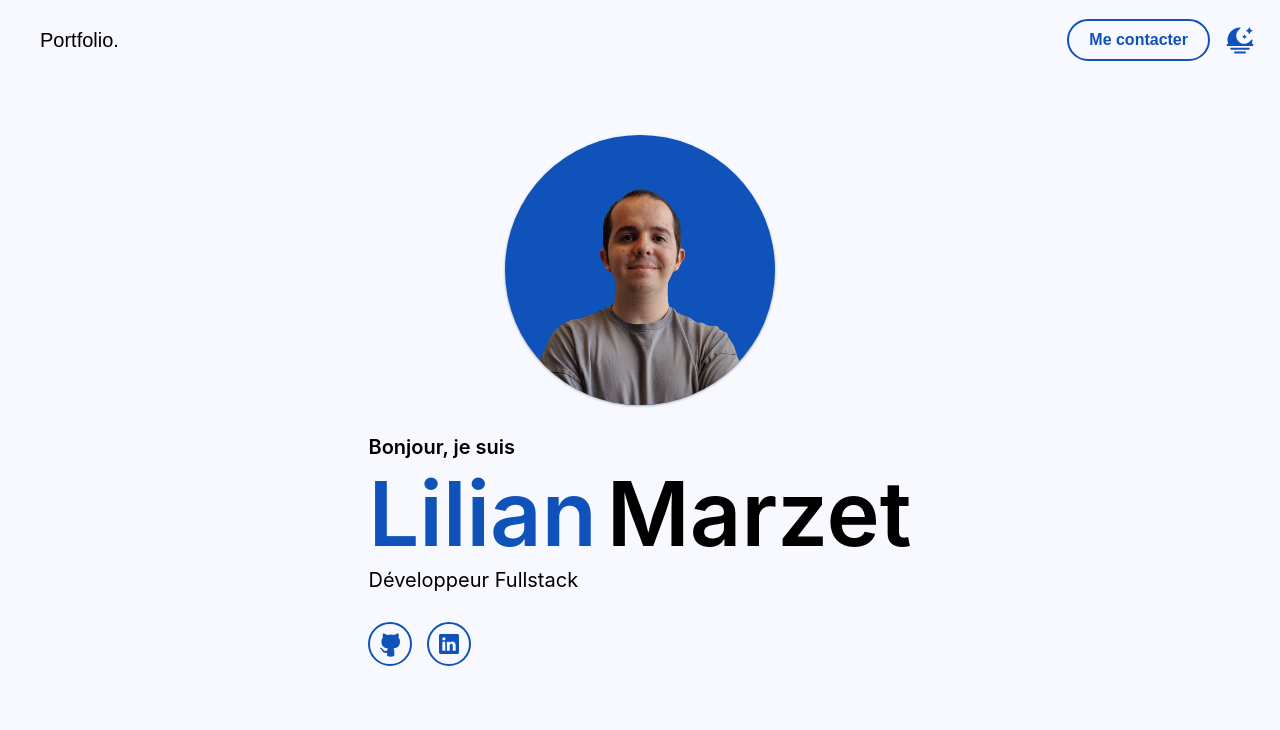
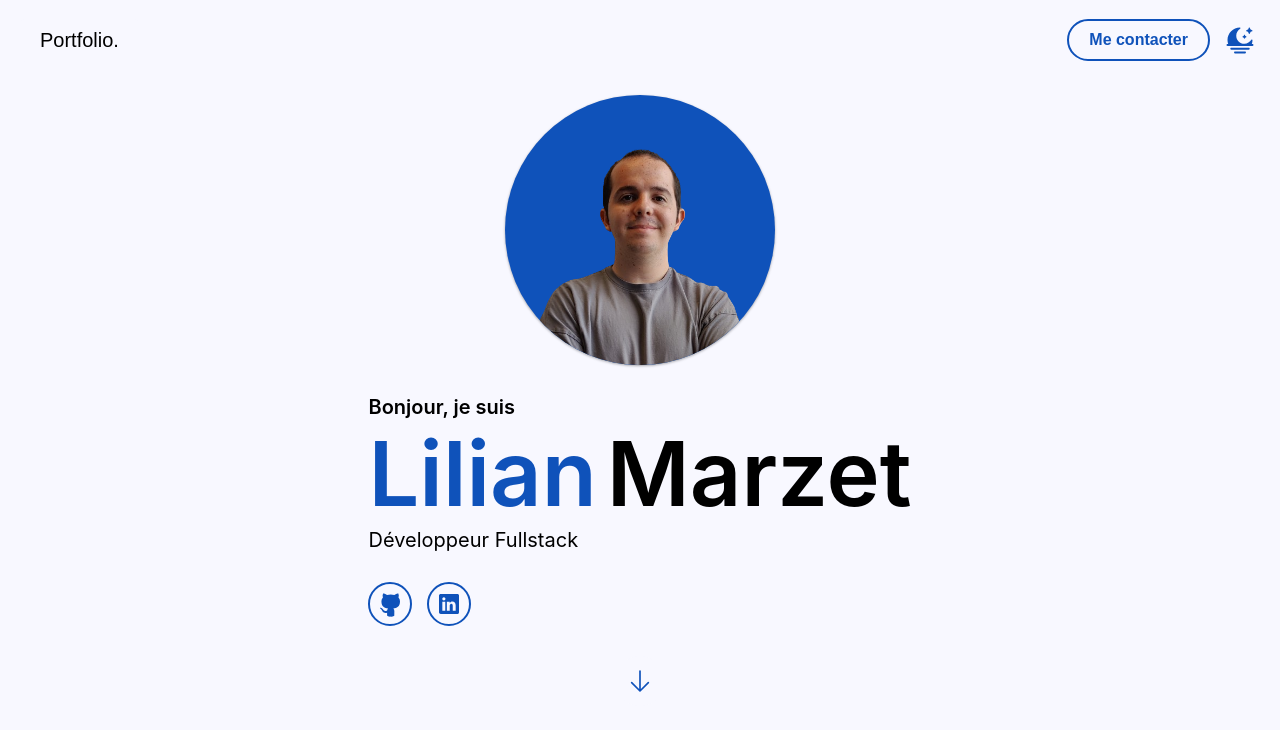
Before and after one commit to LilianMrzt/my-portfolio, a React (Create React App) app: page / in a window 1280 px wide. Shown: the top 730 px of the page. Built offline with nearby package versions, Linux system fonts and the light colour scheme.

Commit message:
[FEAT] Ajout d'une fleche pour aller à la section suivante sur l'ecran d'introduction

```diff
--- a/src/resources/assets/Images.ts
+++ b/src/resources/assets/Images.ts
@@ -2,6 +2,7 @@ import SunLogo from '@resources/assets/Sun.svg'
 import MoonLogo from '@resources/assets/Moon.svg'
 import Github from '@resources/assets/Github.svg'
 import LinkedIn from '@resources/assets/LinkedIn.svg'
+import ArrowDown from '@resources/assets/Arrow-down.svg'
 
 export default {
     Lilian: require('./Lilian.png')
@@ -11,5 +12,6 @@ export {
     SunLogo,
     MoonLogo,
     Github,
-    LinkedIn
+    LinkedIn,
+    ArrowDown
 }
--- a/src/ui/views/IntroductionScreen.tsx
+++ b/src/ui/views/IntroductionScreen.tsx
@@ -1,9 +1,12 @@
 import React, { type FC, type ReactElement } from 'react'
 import Image from '@components/common/Image'
-import Images from '@assets/Images'
+import Images, { ArrowDown } from '@assets/Images'
 import IntroductionScreenIntroductionTextBloc from '@blocs/introductionScreen/IntroductionScreenIntroductionTextBloc'
 import IntroductionScreenIconsBloc from '@blocs/introductionScreen/IntroductionScreenIconsBloc'
 import { type ScreenProps } from '@interfaces/screens/ScreenProps'
+import IconButton from '@components/common/IconButton'
+import { screenIds } from '@constants/ScreensConstants'
+import { handleClickScroll } from '@utils/ButtonUtils'
 
 const IntroductionScreen: FC<ScreenProps> = ({
     id
@@ -25,6 +28,14 @@ const IntroductionScreen: FC<ScreenProps> = ({
                     />
                     <IntroductionScreenIntroductionTextBloc/>
                     <IntroductionScreenIconsBloc/>
+                    <IconButton
+                        icon={ArrowDown}
+                        color={'primary'}
+                        backgroundColor={'background'}
+                        size={'large'}
+                        className={'mt-30'}
+                        onClick={() => { handleClickScroll(screenIds.aboutScreenId) }}
+                    />
                 </div>
             </div>
         </div>
--- /dev/null
+++ b/src/utils/ButtonUtils.ts
@@ -0,0 +1,6 @@
+export const handleClickScroll = (id: string): void => {
+    const element = document.getElementById(id)
+    if (element) {
+        element.scrollIntoView({ behavior: 'smooth' })
+    }
+}
```
Also changed, not shown: src/resources/assets/Arrow-down.svg (added).
